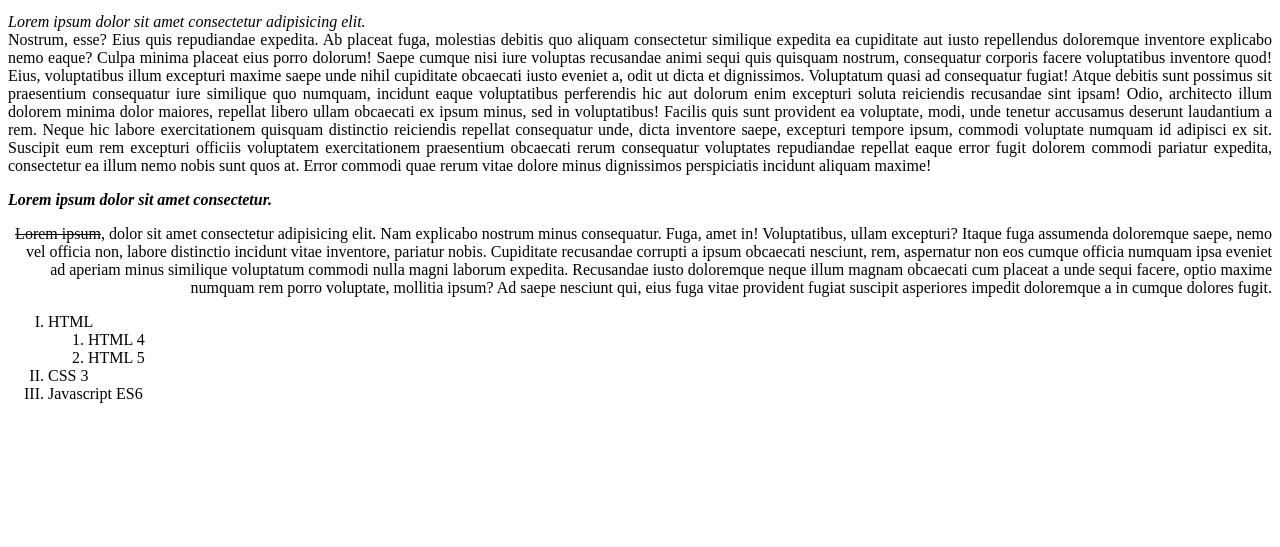
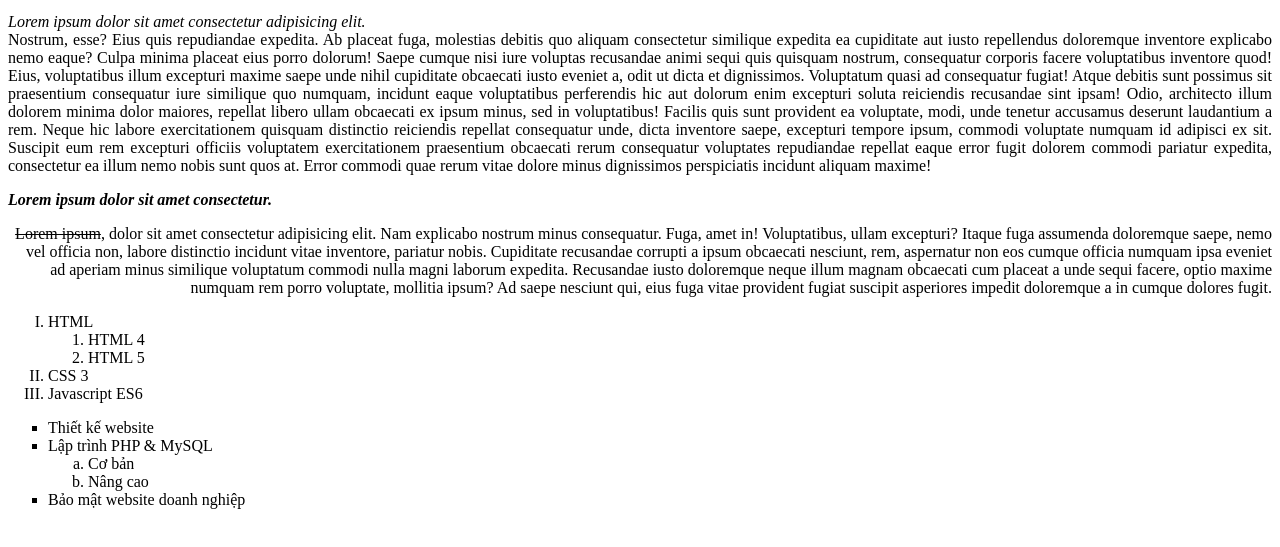
Before and after one commit to TranVuHoang/web25week, a plain HTML site: page week01/tag.html in a window 1280 px wide. Shown: the part 119-666 px from the top of the page. Drawn offline with Linux system fonts and the light colour scheme.

Commit message:
#8. Thẻ danh sách không có thứ tự ul

```diff
--- a/week01/tag.html
+++ b/week01/tag.html
@@ -65,5 +65,18 @@
       <li>CSS 3</li>
       <li>Javascript ES6</li>
     </ol>
+
+    <!-- Thẻ danh sách không có thứ tự -->
+    <ul type="square">
+      <li>Thiết kế website</li>
+      <li>
+        Lập trình PHP & MySQL
+        <ol type="a">
+          <li>Cơ bản</li>
+          <li>Nâng cao</li>
+        </ol>
+      </li>
+      <li>Bảo mật website doanh nghiệp</li>
+    </ul>
   </body>
 </html>
```
